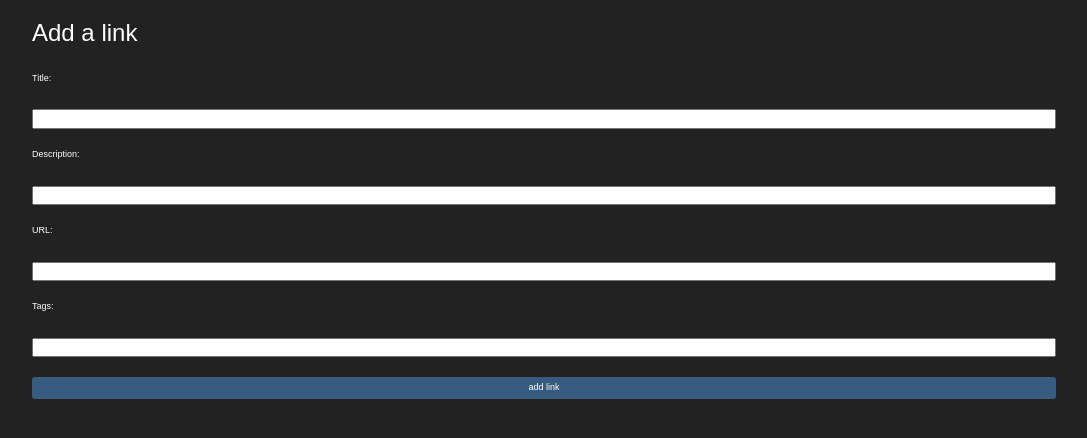
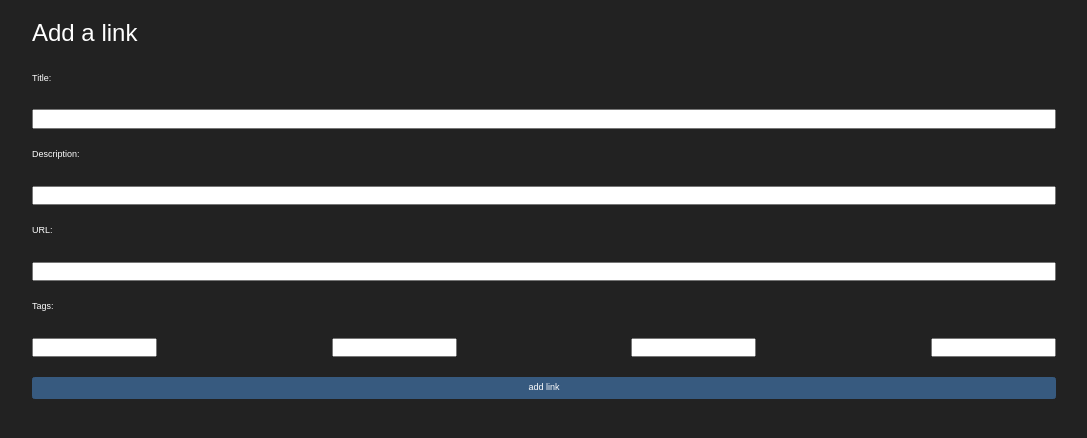
Before and after one commit to Vision-X/linky-frontend, a React (Create React App) app: page /add in a window 1280 px wide. Shown: the top 438 px of the page, without its empty margins (96-1183 px from the left). Built offline with nearby package versions, Linux system fonts and the light colour scheme.

Commit message:
code cleanup, readme populated with remainder of bugs to fix, filter function is working perfectly

```diff
--- a/src/AddLink.jsx
+++ b/src/AddLink.jsx
@@ -1,4 +1,4 @@
-import React, { Component, Fragment } from 'react';
+import React, { Component } from 'react';
 
 export default class AddLink extends Component {
 
@@ -27,16 +27,23 @@ export default class AddLink extends Component {
   };
 
   getFormData = () => {
+    let stringAry = [];
+    if (this.tags1.value) { stringAry.push(this.tags1.value); }
+    if (this.tags2.value) { stringAry.push(this.tags2.value); }
+    if (this.tags3.value) { stringAry.push(this.tags3.value); }
+    if (this.tags4.valye) { stringAry.push(this.tags4.value); }
     return {
       title: this.title.value,
       description: this.description.value,
-      url: this.myUrl.value
+      url: this.myUrl.value,
+      stringarray: '{' + stringAry + '}'
     };
   };
 
   onSubmit = (e) => {
     e.preventDefault();
     this.postFormData();
+    document.querySelector(".link-input").reset();
   };
 
   render() {
@@ -69,12 +76,32 @@ export default class AddLink extends Component {
           name="myUrl"
         />
         <label>Tags:</label>
-        <input
-          id="tags"
-          ref={input => (this.tags = input)}
-          type="text"
-          name="tags"
-        />
+        <div className="multi-tag">
+          <input
+            id="tags1"
+            ref={input => (this.tags1 = input)}
+            type="text"
+            name="tags"
+          />
+          <input
+            id="tags2"
+            ref={input => (this.tags2 = input)}
+            type="text"
+            name="tags"
+          />
+          <input
+            id="tags3"
+            ref={input => (this.tags3 = input)}
+            type="text"
+            name="tags"
+          />
+          <input
+            id="tags4"
+            ref={input => (this.tags4 = input)}
+            type="text"
+            name="tags"
+          />
+        </div>
       <input id="add-link" className="btn btn-primary" type="submit" value="add link" />
       <p id="message"></p>
     </form>
--- a/src/App.css
+++ b/src/App.css
@@ -193,6 +193,11 @@ ul {
   margin-top: 2rem;
 }
 
+.multi-tag {
+  display: flex;
+  justify-content: space-between;
+}
+
 #message {
   color: white;
   font-size: 2rem;
--- a/src/App.js
+++ b/src/App.js
@@ -34,7 +34,7 @@ class App extends Component {
       finalAry.push(...link['stringarray'])
     })
     let filteredTagAry = [...new Set(finalAry)];
-    this.setState({ tags: filteredTagAry})
+    return this.setState({ tags: filteredTagAry})
   }
 
   renderWhenFetched = () => {
@@ -70,7 +70,7 @@ class App extends Component {
                   )}
             </div>
           </section>
-          <Links className="Links" data={this.state.linkData[0]} filterStuff={this.state.selected} searchText={this.state.search}/>
+          <Links className="links" data={this.state.linkData[0]} filterStuff={this.state.selected} searchText={this.state.search}/>
         </Fragment>
       )
     } else {
@@ -94,9 +94,7 @@ class App extends Component {
           </header>
           <p>"No data Yet!"</p>
         </Fragment>
-    )
-
-    }
+    )}
   }
 
   _updateSearch = (event) => {
@@ -137,23 +135,4 @@ class App extends Component {
   }
 }
 
-{/*const Header = () =>
-  <header>
-    <div className="logo-div">
-      <h1>LiNKY!</h1>
-      <small>A better way to save links!</small>
-    </div>
-    <div className="search-div">
-      <label htmlFor="search-input"></label>
-      <input
-        type="text"
-        name="search-input"
-        placeholder="Search All Links"
-        value={this.state.search}
-        onChange={this._updateSearch.bind(this)}
-      />
-    </div>
-  </header>*/}
-
-
 export default App;
--- a/src/Links.jsx
+++ b/src/Links.jsx
@@ -1,4 +1,4 @@
-import React, { Component, Fragment } from 'react';
+import React, { Component } from 'react';
 
 export default class Links extends Component {
   render() {
```
Also changed, not shown: 1 other file (tests, documents, lock files or other folders). Lines whose indentation alone changed are shown as unchanged.
